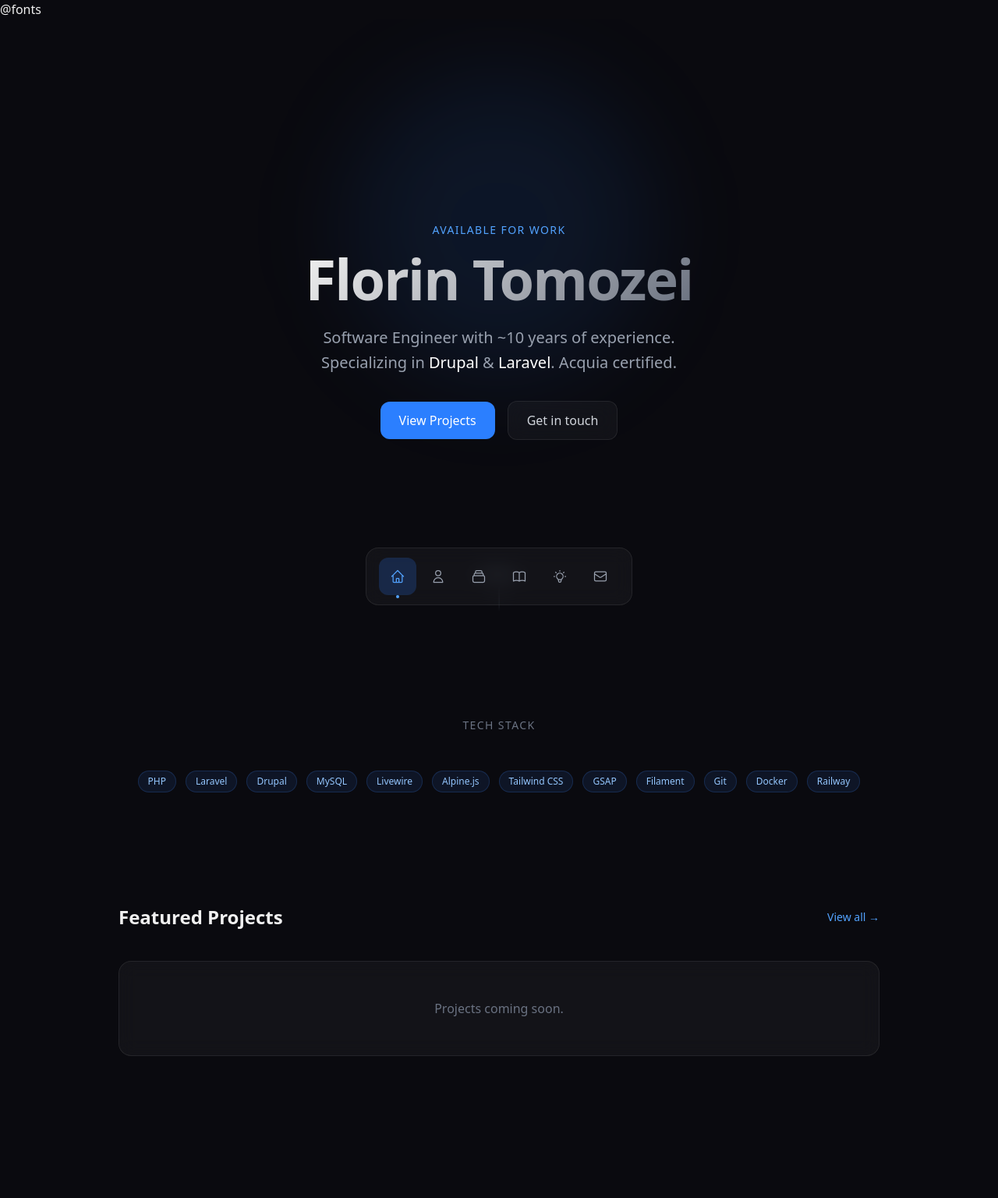
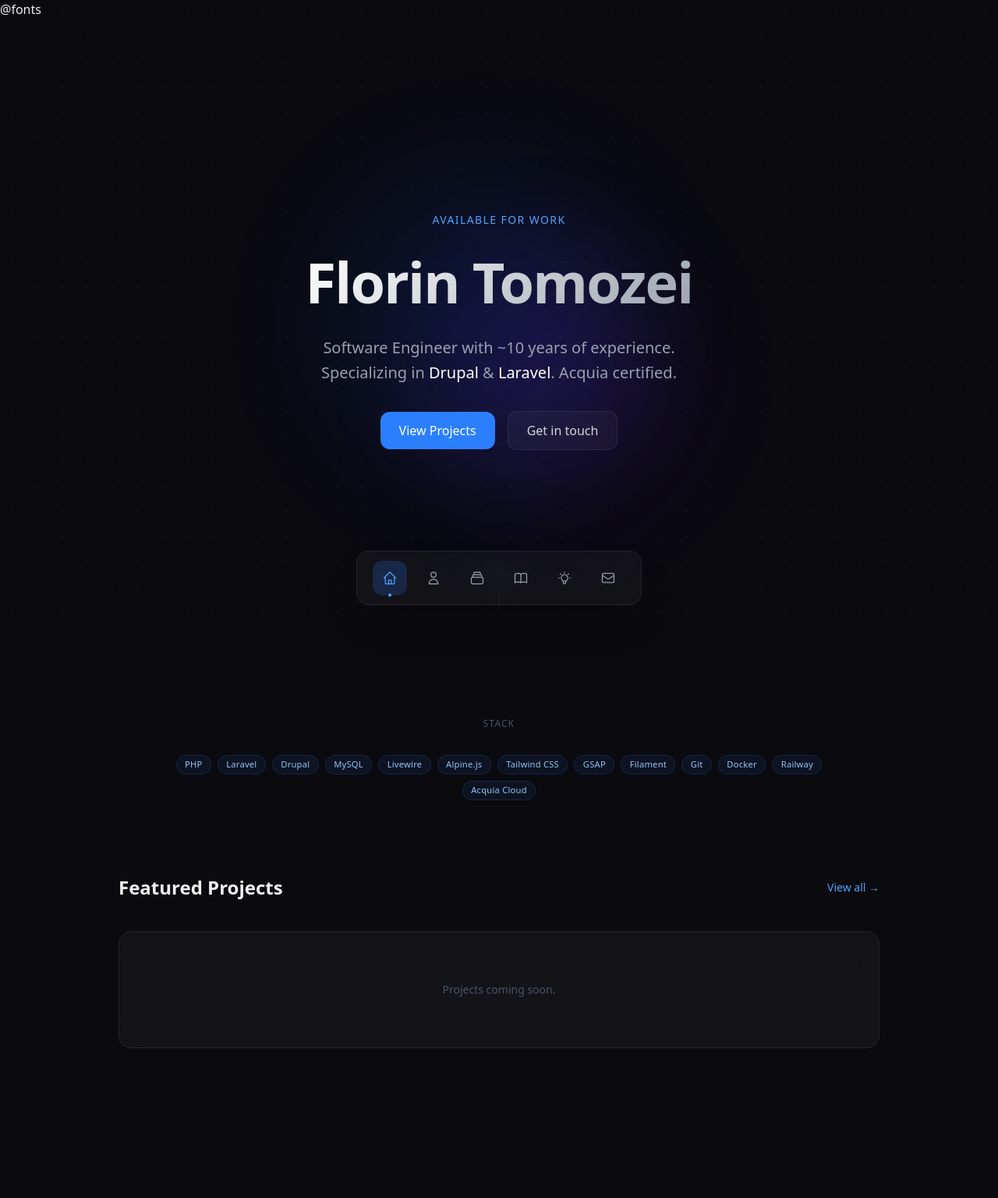
Before and after one commit to FLoRyN1994/Portfolio, a Laravel app: page / in a window 1280 px wide. Shown: the whole page at 78% size. Before the commit the page ends 1354 px from the top, so only its background shows below. Run offline with Laravel 12, Linux system fonts and the light colour scheme; data that the repository does not hold is empty; style sheets or scripts are compiled from the project's sources; some libraries are stand-ins or nearby versions.

Commit message:
Phase 3: design polish, GSAP hero animations, dock magnification, animated orbs, dot grid background

```diff
--- a/resources/css/app.css
+++ b/resources/css/app.css
@@ -7,18 +7,14 @@
     --font-sans: 'Instrument Sans', ui-sans-serif, system-ui, sans-serif;
     --color-bg: #0a0a0f;
     --color-surface: rgba(255, 255, 255, 0.04);
-    --color-surface-hover: rgba(255, 255, 255, 0.07);
     --color-border: rgba(255, 255, 255, 0.08);
     --color-accent: #3b82f6;
-    --color-accent-glow: rgba(59, 130, 246, 0.3);
     --color-text-primary: #f0f0f0;
     --color-text-muted: #6b7280;
 }
 
 @layer base {
-    html {
-        scroll-behavior: smooth;
-    }
+    html { scroll-behavior: smooth; }
 
     body {
         background-color: #0a0a0f;
@@ -27,32 +23,40 @@
         -webkit-font-smoothing: antialiased;
         overflow-x: hidden;
     }
+
+    /* Subtle dot grid background */
+    body::before {
+        content: '';
+        position: fixed;
+        inset: 0;
+        background-image: radial-gradient(circle, rgba(255,255,255,0.03) 1px, transparent 1px);
+        background-size: 32px 32px;
+        pointer-events: none;
+        z-index: 0;
+    }
 }
 
 @layer components {
     .glass {
         background: rgba(255, 255, 255, 0.04);
-        backdrop-filter: blur(12px);
-        -webkit-backdrop-filter: blur(12px);
+        backdrop-filter: blur(16px);
+        -webkit-backdrop-filter: blur(16px);
         border: 1px solid rgba(255, 255, 255, 0.08);
         border-radius: 1rem;
     }
 
     .glass-hover {
-        transition: background 0.2s, border-color 0.2s;
+        transition: background 0.25s, border-color 0.25s, transform 0.25s;
     }
 
     .glass-hover:hover {
         background: rgba(255, 255, 255, 0.07);
-        border-color: rgba(255, 255, 255, 0.12);
-    }
-
-    .accent-glow {
-        box-shadow: 0 0 20px rgba(59, 130, 246, 0.2);
+        border-color: rgba(255, 255, 255, 0.14);
+        transform: translateY(-2px);
     }
 
     .text-gradient {
-        background: linear-gradient(135deg, #f0f0f0 0%, #6b7280 100%);
+        background: linear-gradient(135deg, #ffffff 0%, #9ca3af 100%);
         -webkit-background-clip: text;
         -webkit-text-fill-color: transparent;
         background-clip: text;
@@ -61,12 +65,67 @@
     .tag {
         display: inline-flex;
         align-items: center;
-        padding: 0.25rem 0.75rem;
+        padding: 0.2rem 0.65rem;
         border-radius: 9999px;
-        font-size: 0.75rem;
+        font-size: 0.7rem;
         font-weight: 500;
-        background: rgba(59, 130, 246, 0.1);
-        border: 1px solid rgba(59, 130, 246, 0.2);
+        letter-spacing: 0.02em;
+        background: rgba(59, 130, 246, 0.08);
+        border: 1px solid rgba(59, 130, 246, 0.18);
         color: #93c5fd;
+        transition: background 0.2s, border-color 0.2s;
+    }
+
+    .tag:hover {
+        background: rgba(59, 130, 246, 0.15);
+        border-color: rgba(59, 130, 246, 0.3);
+    }
+
+    /* Prose dark overrides */
+    .prose-dark {
+        color: #d1d5db;
+    }
+
+    .prose-dark h1, .prose-dark h2, .prose-dark h3 {
+        color: #f9fafb;
+    }
+
+    .prose-dark code {
+        background: rgba(255,255,255,0.06);
+        padding: 0.15em 0.4em;
+        border-radius: 4px;
+        font-size: 0.875em;
+    }
+
+    .prose-dark a {
+        color: #60a5fa;
+    }
+
+    .prose-dark pre {
+        background: rgba(255,255,255,0.04);
+        border: 1px solid rgba(255,255,255,0.08);
+        border-radius: 0.75rem;
+    }
+
+    /* Scroll indicator bounce */
+    @keyframes bounce-slow {
+        0%, 100% { transform: translateY(0); }
+        50% { transform: translateY(6px); }
+    }
+
+    .bounce-slow {
+        animation: bounce-slow 2s ease-in-out infinite;
+    }
+
+    /* Orb pulse */
+    @keyframes orb-pulse {
+        0%, 100% { opacity: 0.12; transform: scale(1); }
+        50% { opacity: 0.2; transform: scale(1.05); }
+    }
+
+    .orb {
+        border-radius: 9999px;
+        filter: blur(80px);
+        animation: orb-pulse 6s ease-in-out infinite;
     }
 }
--- a/resources/js/app.js
+++ b/resources/js/app.js
@@ -8,23 +8,88 @@
 window.gsap = gsap;
 window.ScrollTrigger = ScrollTrigger;
 
-Alpine.start();
+// Hero entrance animation (elements with data-hero)
+function initHero() {
+    const els = document.querySelectorAll('[data-hero]');
+    if (!els.length) return;
 
-// Fade-in on scroll for elements with [data-animate]
-document.addEventListener('DOMContentLoaded', () => {
+    gsap.fromTo(els,
+        { opacity: 0, y: 24 },
+        {
+            opacity: 1,
+            y: 0,
+            duration: 0.8,
+            ease: 'power3.out',
+            stagger: 0.12,
+            delay: 0.1,
+        }
+    );
+}
+
+// Scroll-triggered fade-in for [data-animate]
+function initScrollAnimations() {
     gsap.utils.toArray('[data-animate]').forEach((el) => {
         gsap.fromTo(el,
-            { opacity: 0, y: 30 },
+            { opacity: 0, y: 28 },
             {
                 opacity: 1,
                 y: 0,
-                duration: 0.7,
+                duration: 0.65,
                 ease: 'power2.out',
                 scrollTrigger: {
                     trigger: el,
-                    start: 'top 88%',
+                    start: 'top 90%',
                 },
             }
         );
     });
+}
+
+// Floating orbs parallax
+function initOrbs() {
+    gsap.utils.toArray('[data-orb]').forEach((orb, i) => {
+        gsap.to(orb, {
+            y: i % 2 === 0 ? -40 : 40,
+            duration: 4 + i,
+            repeat: -1,
+            yoyo: true,
+            ease: 'sine.inOut',
+        });
+    });
+}
+
+// macOS dock magnification
+function dock() {
+    return {
+        mouseX: null,
+
+        handleMouseMove(e) {
+            this.mouseX = e.clientX;
+            this.$el.querySelectorAll('.dock-icon').forEach((icon) => {
+                const rect = icon.getBoundingClientRect();
+                const iconCenter = rect.left + rect.width / 2;
+                const dist = Math.abs(this.mouseX - iconCenter);
+                const maxDist = 80;
+                const scale = dist < maxDist ? 1 + 0.5 * (1 - dist / maxDist) : 1;
+                gsap.to(icon, { scale, duration: 0.2, ease: 'power2.out' });
+            });
+        },
+
+        reset() {
+            this.mouseX = null;
+            this.$el.querySelectorAll('.dock-icon').forEach((icon) => {
+                gsap.to(icon, { scale: 1, duration: 0.3, ease: 'power2.out' });
+            });
+        },
+    };
+}
+
+window.dock = dock;
+
+Alpine.start();
+
+document.addEventListener('DOMContentLoaded', () => {
+    initHero();
+    initScrollAnimations();
+    initOrbs();
 });
--- a/resources/views/components/layout.blade.php
+++ b/resources/views/components/layout.blade.php
@@ -8,53 +8,59 @@
     @fonts
     @vite(['resources/css/app.css', 'resources/js/app.js'])
 </head>
-<body class="min-h-screen" x-data>
+<body class="min-h-screen relative" x-data>
 
+    <div class="relative z-10">
         {{ $slot }}
+    </div>
 
     {{-- macOS Dock Navigation --}}
-    <nav class="fixed bottom-6 left-1/2 -translate-x-1/2 z-50" x-data="dock()">
-        <div class="flex items-end gap-1 px-4 py-3 glass rounded-2xl"
+    <nav class="fixed bottom-6 left-1/2 -translate-x-1/2 z-50"
+         x-data="dock()"
+         @mousemove="handleMouseMove($event)"
          @mouseleave="reset()">
-            @foreach([
+
+        <div class="flex items-end gap-1 px-4 py-3 glass rounded-2xl shadow-2xl">
+            @php
+                $currentPath = request()->path();
+                $navItems = [
                     ['/', 'Home', 'M3 12l2-2m0 0l7-7 7 7M5 10v10a1 1 0 001 1h3m10-11l2 2m-2-2v10a1 1 0 01-1 1h-3m-6 0a1 1 0 001-1v-4a1 1 0 011-1h2a1 1 0 011 1v4a1 1 0 001 1m-6 0h6'],
                     ['/about', 'About', 'M16 7a4 4 0 11-8 0 4 4 0 018 0zM12 14a7 7 0 00-7 7h14a7 7 0 00-7-7z'],
                     ['/projects', 'Projects', 'M19 11H5m14 0a2 2 0 012 2v6a2 2 0 01-2 2H5a2 2 0 01-2-2v-6a2 2 0 012-2m14 0V9a2 2 0 00-2-2M5 11V9a2 2 0 012-2m0 0V5a2 2 0 012-2h6a2 2 0 012 2v2M7 7h10'],
                     ['/blog', 'Blog', 'M12 6.253v13m0-13C10.832 5.477 9.246 5 7.5 5S4.168 5.477 3 6.253v13C4.168 18.477 5.754 18 7.5 18s3.332.477 4.5 1.253m0-13C13.168 5.477 14.754 5 16.5 5c1.747 0 3.332.477 4.5 1.253v13C19.832 18.477 18.247 18 16.5 18c-1.746 0-3.332.477-4.5 1.253'],
                     ['/til', 'TIL', 'M9.663 17h4.673M12 3v1m6.364 1.636l-.707.707M21 12h-1M4 12H3m3.343-5.657l-.707-.707m2.828 9.9a5 5 0 117.072 0l-.548.547A3.374 3.374 0 0014 18.469V19a2 2 0 11-4 0v-.531c0-.895-.356-1.754-.988-2.386l-.548-.547z'],
                     ['/contact', 'Contact', 'M3 8l7.89 5.26a2 2 0 002.22 0L21 8M5 19h14a2 2 0 002-2V7a2 2 0 00-2-2H5a2 2 0 00-2 2v10a2 2 0 002 2z'],
-            ] as $item)
-            <a href="{{ $item[0] }}"
-               class="dock-item group relative flex flex-col items-center"
-               x-ref="item{{ $loop->index }}"
-               @mouseenter="magnify($el)"
-               title="{{ $item[1] }}">
-                <div class="dock-icon w-12 h-12 flex items-center justify-center rounded-xl transition-all duration-200
-                    {{ request()->is(ltrim($item[0], '/') ?: '/') || (request()->is('/') && $item[0] === '/') ? 'bg-blue-500/20 text-blue-400' : 'text-gray-400 hover:text-white hover:bg-white/10' }}"
-                    :style="getStyle($el)">
-                    <svg xmlns="http://www.w3.org/2000/svg" class="w-5 h-5" fill="none" viewBox="0 0 24 24" stroke="currentColor" stroke-width="1.5">
-                        <path stroke-linecap="round" stroke-linejoin="round" d="{{ $item[2] }}" />
+                ];
+            @endphp
+
+            @foreach($navItems as $item)
+                @php
+                    $href = $item[0];
+                    $label = $item[1];
+                    $path = $item[2];
+                    $isActive = ($href === '/' && $currentPath === '/')
+                        || ($href !== '/' && str_starts_with('/' . $currentPath, $href));
+                @endphp
+                <a href="{{ $href }}"
+                   class="dock-item group relative flex flex-col items-center px-1">
+                    <div class="dock-icon w-11 h-11 flex items-center justify-center rounded-xl transition-colors duration-200 origin-bottom
+                        {{ $isActive ? 'bg-blue-500/20 text-blue-400' : 'text-gray-400 hover:text-white hover:bg-white/8' }}">
+                        <svg xmlns="http://www.w3.org/2000/svg" class="w-5 h-5 pointer-events-none" fill="none" viewBox="0 0 24 24" stroke="currentColor" stroke-width="1.5">
+                            <path stroke-linecap="round" stroke-linejoin="round" d="{{ $path }}" />
                         </svg>
                     </div>
-                <span class="absolute -top-9 px-2 py-1 text-xs glass rounded-md opacity-0 group-hover:opacity-100 transition-opacity whitespace-nowrap pointer-events-none">
-                    {{ $item[1] }}
+                    {{-- Tooltip --}}
+                    <span class="absolute -top-10 left-1/2 -translate-x-1/2 px-2 py-1 text-xs glass rounded-lg opacity-0 group-hover:opacity-100 transition-opacity duration-150 whitespace-nowrap pointer-events-none text-white">
+                        {{ $label }}
                     </span>
-                @if(request()->is(ltrim($item[0], '/') ?: '/') || (request()->is('/') && $item[0] === '/'))
-                <span class="absolute -bottom-1 w-1 h-1 rounded-full bg-blue-400"></span>
+                    {{-- Active dot --}}
+                    @if($isActive)
+                    <span class="absolute -bottom-0.5 w-1 h-1 rounded-full bg-blue-400"></span>
                     @endif
                 </a>
             @endforeach
         </div>
     </nav>
 
-    <script>
-        function dock() {
-            return {
-                magnify(el) {},
-                getStyle(el) { return ''; },
-                reset() {},
-            }
-        }
-    </script>
 </body>
 </html>
--- a/resources/views/pages/home.blade.php
+++ b/resources/views/pages/home.blade.php
@@ -1,69 +1,73 @@
 <x-layout>
 <x-slot:title>Florin Tomozei — Software Engineer</x-slot:title>
 
-<main class="pb-32">
+<main class="pb-36">
 
     {{-- Hero --}}
     <section class="min-h-screen flex flex-col items-center justify-center px-6 text-center relative overflow-hidden">
-        {{-- Background glow --}}
-        <div class="absolute inset-0 pointer-events-none">
-            <div class="absolute top-1/3 left-1/2 -translate-x-1/2 -translate-y-1/2 w-96 h-96 bg-blue-500/10 rounded-full blur-3xl"></div>
+        {{-- Animated orbs --}}
+        <div class="absolute inset-0 pointer-events-none overflow-hidden">
+            <div data-orb class="orb absolute top-1/4 left-1/3 w-96 h-96 bg-blue-600" style="opacity:0.12;"></div>
+            <div data-orb class="orb absolute bottom-1/4 right-1/3 w-72 h-72 bg-violet-600" style="opacity:0.08; animation-delay:2s;"></div>
         </div>
 
-        <div class="relative z-10 max-w-3xl mx-auto">
-            <p class="text-blue-400 text-sm font-medium tracking-widest uppercase mb-4" data-animate>
+        <div class="relative z-10 max-w-3xl mx-auto space-y-6">
+            <p class="text-blue-400 text-sm font-medium tracking-widest uppercase" data-hero>
                 Available for work
             </p>
-            <h1 class="text-5xl md:text-7xl font-semibold tracking-tight mb-6 text-gradient" data-animate>
+            <h1 class="text-5xl md:text-7xl font-semibold tracking-tight leading-tight text-gradient" data-hero>
                 Florin Tomozei
             </h1>
-            <p class="text-xl text-gray-400 mb-8 leading-relaxed" data-animate>
+            <p class="text-lg md:text-xl text-gray-400 leading-relaxed max-w-xl mx-auto" data-hero>
                 Software Engineer with ~10 years of experience.<br>
-                Specializing in <span class="text-white">Drupal</span> &amp; <span class="text-white">Laravel</span>.
+                Specializing in <span class="text-white font-medium">Drupal</span> &amp; <span class="text-white font-medium">Laravel</span>.
                 Acquia certified.
             </p>
-            <div class="flex items-center justify-center gap-4" data-animate>
-                <a href="/projects" class="px-6 py-3 bg-blue-500 hover:bg-blue-600 text-white rounded-xl font-medium transition-colors">
+            <div class="flex items-center justify-center gap-4 pt-2" data-hero>
+                <a href="/projects"
+                   class="px-6 py-3 bg-blue-500 hover:bg-blue-600 text-white rounded-xl font-medium transition-all duration-200 hover:shadow-lg hover:shadow-blue-500/25 hover:-translate-y-0.5">
                     View Projects
                 </a>
-                <a href="/contact" class="px-6 py-3 glass glass-hover text-gray-300 rounded-xl font-medium transition-colors">
+                <a href="/contact"
+                   class="px-6 py-3 glass glass-hover text-gray-300 rounded-xl font-medium">
                     Get in touch
                 </a>
             </div>
         </div>
 
         {{-- Scroll indicator --}}
-        <div class="absolute bottom-10 left-1/2 -translate-x-1/2 flex flex-col items-center gap-2 text-gray-600" data-animate>
+        <div class="absolute bottom-10 left-1/2 -translate-x-1/2 flex flex-col items-center gap-2 text-gray-600" data-hero>
             <span class="text-xs tracking-widest uppercase">Scroll</span>
-            <div class="w-px h-8 bg-gradient-to-b from-gray-600 to-transparent"></div>
+            <div class="bounce-slow w-px h-8 bg-gradient-to-b from-gray-600 to-transparent"></div>
         </div>
     </section>
 
     {{-- Stack --}}
-    <section class="px-6 py-24 max-w-5xl mx-auto">
-        <h2 class="text-sm font-medium tracking-widest uppercase text-gray-500 mb-12 text-center" data-animate>
-            Tech Stack
-        </h2>
-        <div class="flex flex-wrap justify-center gap-3" data-animate>
-            @foreach(['PHP', 'Laravel', 'Drupal', 'MySQL', 'Livewire', 'Alpine.js', 'Tailwind CSS', 'GSAP', 'Filament', 'Git', 'Docker', 'Railway'] as $tech)
+    <section class="px-6 py-24 max-w-4xl mx-auto text-center">
+        <p class="text-xs font-medium tracking-widest uppercase text-gray-600 mb-8" data-animate>Stack</p>
+        <div class="flex flex-wrap justify-center gap-2" data-animate>
+            @foreach(['PHP', 'Laravel', 'Drupal', 'MySQL', 'Livewire', 'Alpine.js', 'Tailwind CSS', 'GSAP', 'Filament', 'Git', 'Docker', 'Railway', 'Acquia Cloud'] as $tech)
             <span class="tag">{{ $tech }}</span>
             @endforeach
         </div>
     </section>
 
     {{-- Featured Projects --}}
-    <section class="px-6 py-12 max-w-5xl mx-auto">
+    <section class="px-6 pb-12 max-w-5xl mx-auto">
         <div class="flex items-center justify-between mb-10" data-animate>
             <h2 class="text-2xl font-semibold">Featured Projects</h2>
             <a href="/projects" class="text-sm text-blue-400 hover:text-blue-300 transition-colors">View all →</a>
         </div>
 
         @if($projects->count())
-        <div class="grid grid-cols-1 md:grid-cols-2 gap-6">
+        <div class="grid grid-cols-1 md:grid-cols-2 gap-5">
             @foreach($projects as $project)
             <a href="/projects/{{ $project->slug }}" class="glass glass-hover p-6 block group" data-animate>
                 @if($project->thumbnail)
-                <img src="{{ $project->thumbnail }}" alt="{{ $project->title }}" class="w-full h-40 object-cover rounded-lg mb-4 opacity-80 group-hover:opacity-100 transition-opacity">
+                <div class="overflow-hidden rounded-xl mb-5">
+                    <img src="{{ $project->thumbnail }}" alt="{{ $project->title }}"
+                         class="w-full h-44 object-cover opacity-80 group-hover:opacity-100 group-hover:scale-105 transition-all duration-500">
+                </div>
                 @endif
                 <h3 class="text-lg font-semibold mb-2 group-hover:text-blue-400 transition-colors">{{ $project->title }}</h3>
                 <p class="text-gray-400 text-sm leading-relaxed mb-4">{{ $project->summary }}</p>
@@ -78,7 +82,7 @@
             @endforeach
         </div>
         @else
-        <div class="glass p-12 text-center text-gray-500" data-animate>
+        <div class="glass p-16 text-center text-gray-600 text-sm" data-animate>
             Projects coming soon.
         </div>
         @endif
```
Lines whose indentation alone changed are shown as unchanged.
